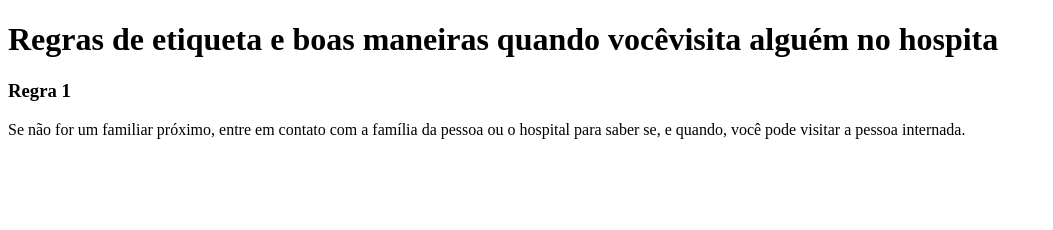
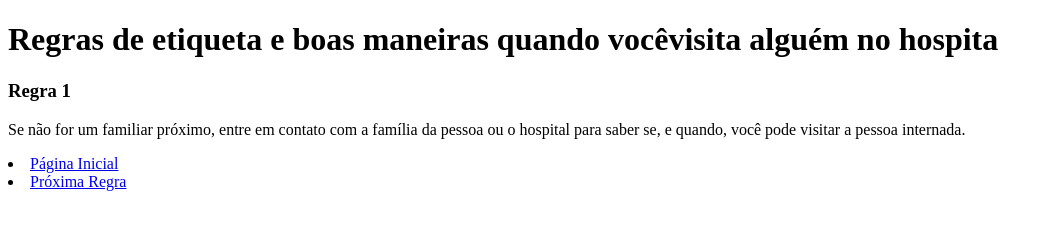
Before and after one commit to GuilhermeMenezesSilva/Regras-Hospitalares, a plain HTML site: page regras/regra1.html in a window 1280 px wide. Shown: the whole page, without its empty margins (0-1053 px from the left). Drawn offline with Linux system fonts and the light colour scheme.

Commit message:
Página da primeira regra finalizada, com links de acesso para a tela inicial e para a regra 2

```diff
--- a/regras/regra1.html
+++ b/regras/regra1.html
@@ -12,5 +12,10 @@
     <h3>Regra 1</h3>
 
     <p>Se não for um familiar próximo, entre em contato com a família da pessoa ou o hospital para saber se, e quando, você pode visitar a pessoa internada.</p>
+
+    <nav>
+        <li><a href="../index.html">Página Inicial</a></li>
+        <li><a href="regra2.html">Próxima Regra</a></li>
+    </nav>
 </body>
 </html>
```
